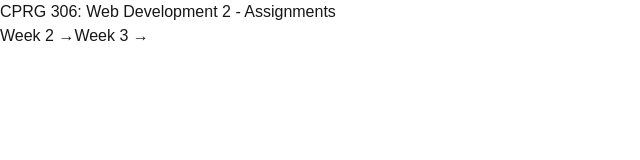
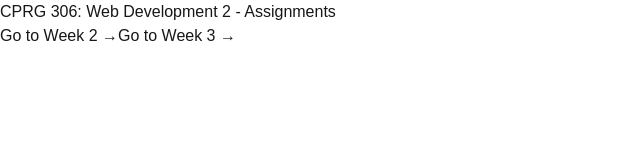
Before and after one commit to datdo13a/cprg306-assignments, a Next.js app: page / in a window 1280 px wide. Shown: the top 160 px of the page, without its empty margins (0-640 px from the left). Built offline with nearby package versions, Linux system fonts and the light colour scheme.

Commit message:
Update page.js
Adjusted text from Week to Go to Week

```diff
--- a/app/page.js
+++ b/app/page.js
@@ -5,8 +5,8 @@ function HomePage() {
     <div>
       <h1>CPRG 306: Web Development 2 - Assignments</h1>
       <p>
-        <Link href="/week-2" className="hover:text-blue-400 ">Week 2</Link> &rarr;
-        <Link href="/week-3" className="hover:text-blue-400 ">Week 3</Link> &rarr;
+        <Link href="/week-2" className="hover:text-blue-400 ">Go to Week 2</Link> &rarr;
+        <Link href="/week-3" className="hover:text-blue-400 ">Go to Week 3</Link> &rarr;
       </p>
     </div>
   )
```
